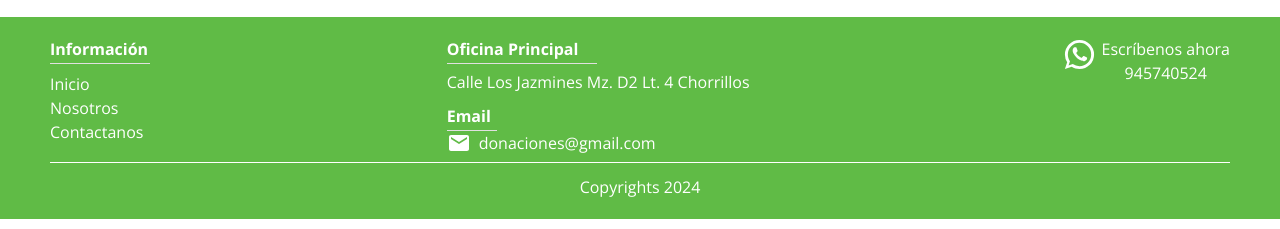
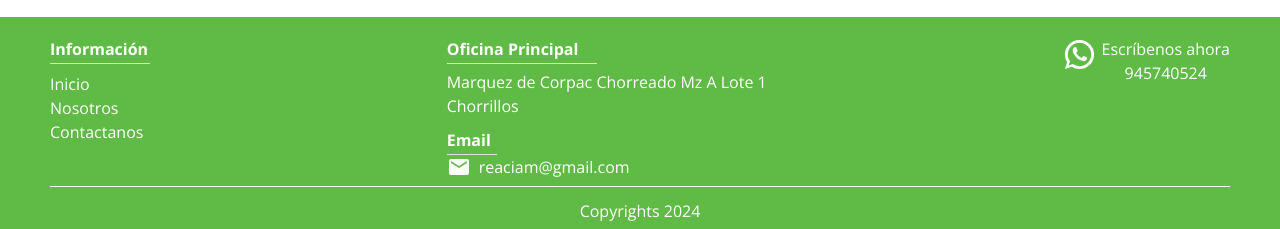
Before and after one commit to reynaldo-94/reciam_page_web, a React (Vite) app: page /reciam_page_web/staff in a window 1280 px wide. Shown: the part 1055-1284 px from the top of the page. Built offline with nearby package versions, Linux system fonts and the light colour scheme.

Commit message:
update footer

```diff
--- a/src/components/Footer/Footer.jsx
+++ b/src/components/Footer/Footer.jsx
@@ -85,7 +85,7 @@ export const Footer = () => {
           </Box>
 
           <Box>
-            <Typography color={ThemePalette.WHITE}>Calle Los Jazmines Mz. D2 Lt. 4 Chorrillos</Typography>
+            <Typography color={ThemePalette.WHITE}>Marquez de Corpac Chorreado Mz A Lote 1 Chorrillos</Typography>
           </Box>
         </Box>
         <Box display='flex' flexDirection='column' color={ThemePalette.WHITE}>
@@ -98,7 +98,7 @@ export const Footer = () => {
           </Box>
           <Box display='flex' gap='8px'>
             <Email />
-            <Typography>donaciones@gmail.com</Typography>
+            <Typography>reaciam@gmail.com</Typography>
           </Box>
         </Box>
       </Box>
@@ -107,7 +107,9 @@ export const Footer = () => {
           <WhatsApp fontSize='large' sx={{ color: '#fff' }} />
           <Box display='flex' flexDirection='column' color={ThemePalette.WHITE}>
             <Typography>Escríbenos ahora</Typography>
-            <Typography textAlign='center'>945740524</Typography>
+            <Typography textAlign='center' onClick={() => window.open('https://wa.me/51916502605', '_blank')} sx={{
+              cursor: 'pointer'
+            }} >945740524</Typography>
           </Box>
         </Box>
         {/* <Box display='flex' justifyContent='center'>
```
Also changed, not shown: 5 other files (tests, documents, lock files or other folders).
